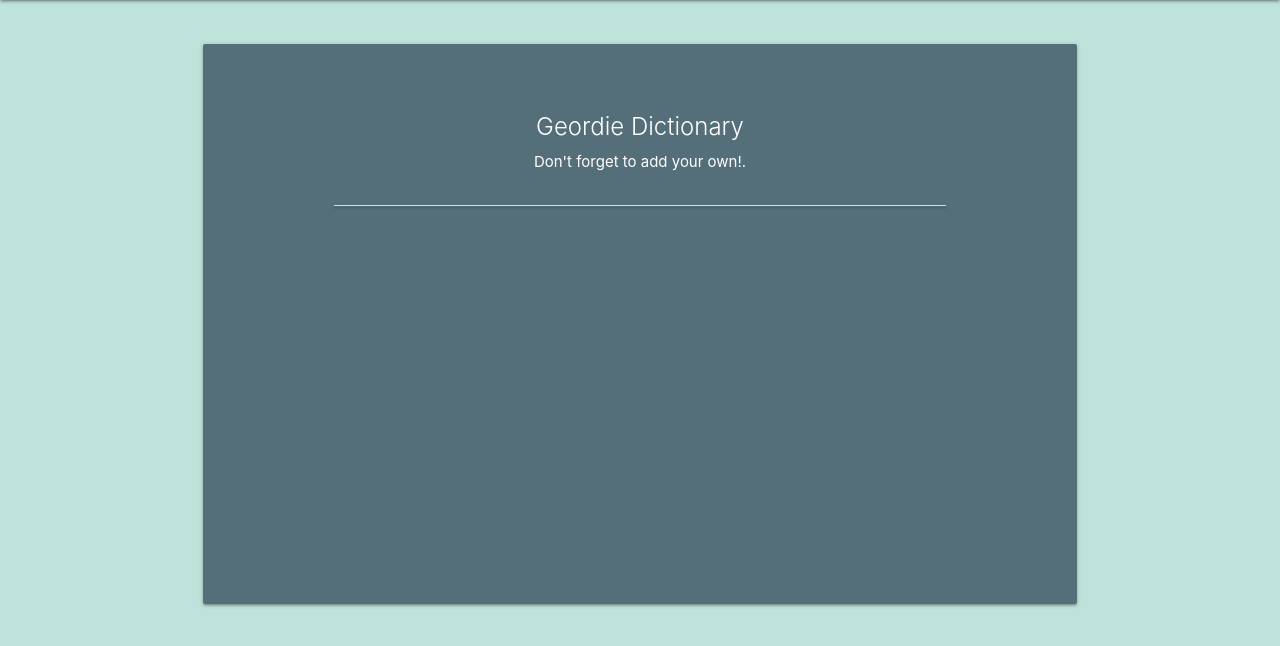
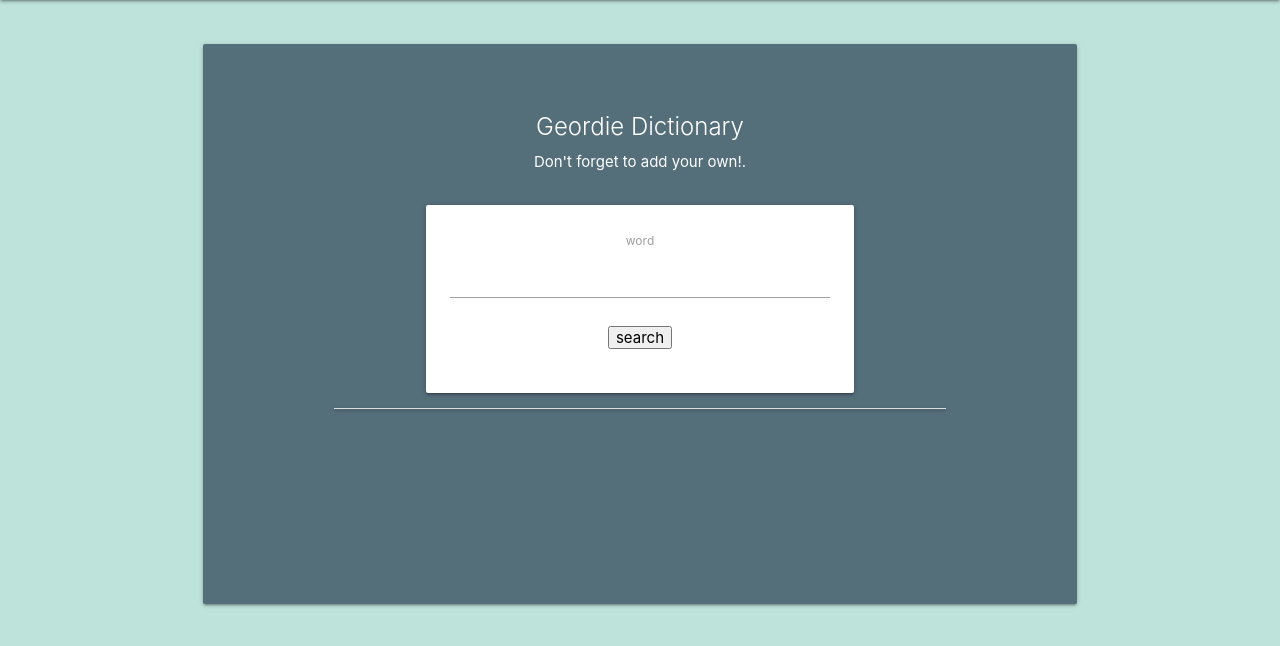
Before and after one commit to Birrellc/Navigating-Newcastle, a Flask app: page /dictionary in a window 1280 px wide. Shown: the part 64-710 px from the top of the page. Run offline with Flask 2, Linux system fonts and the light colour scheme; data that the repository does not hold is empty; some libraries are stand-ins or nearby versions.

Commit message:
Feat: added search form to dictionary page

```diff
--- a/app.py
+++ b/app.py
@@ -5,9 +5,7 @@ from werkzeug.security import generate_password_hash, check_password_hash
 from flask import (
     Flask, flash, render_template,
     redirect, request, session, url_for)
-from forms import RegistrationForm, LoginForm, DictionaryForm, UpdateWordForm
-from wtforms import StringField, PasswordField, SubmitField
-from wtforms.validators import DataRequired, Length, Email
+from forms import RegistrationForm, LoginForm, DictionaryForm, UpdateWordForm, SearchForm
 
 if os.path.exists("env.py"):
     import env
@@ -82,8 +80,9 @@ def signup():
 
 @app.route("/dictionary")
 def dictionary():
+    form = SearchForm()
     dictionary = list(mongo.db.dictionary.find())
-    return render_template("dictionary.html", dictionary=dictionary)
+    return render_template("dictionary.html", dictionary=dictionary, form=form)
 
 
 @app.route("/profile/<username>", methods=["GET", "POST"])
@@ -160,11 +159,13 @@ def contact():
     return render_template('contact.html')
 
 
-@ app.route("/search")
+@ app.route("/search", methods=["GET", "POST"])
 def search():
-    query = form.word.data
-    words = list(mongo.db.tasks.find({"$text": {"$search": query}}))
-    return render_template("tasks.html", words=words)
+    form = SearchForm()
+    if request.method == "POST":
+        query = form.word.data
+        words = list(mongo.db.dictionary.find({"$text": {"$search": query}}))
+        return render_template("dictionary.html", words=words, form=form, query=query)
 
 
 if __name__ == "__main__":
--- a/forms.py
+++ b/forms.py
@@ -33,3 +33,8 @@ class UpdateWordForm(FlaskForm):
     definition = StringField('Definition', validators=[DataRequired()])
     example = StringField('Example', validators=[DataRequired()])
     submit = SubmitField('Update Word')
+
+
+class SearchForm(FlaskForm):
+    word = StringField('word')
+    submit = SubmitField('search')
--- a/templates/dictionary.html
+++ b/templates/dictionary.html
@@ -5,6 +5,17 @@
   <p>Don't forget to add your own!.</p>
 </div>
 <div class="container">
+  <div class="container center-align">
+    <form class="card-panel" action="{{ url_for('search') }}" method="POST">
+      {{ form.hidden_tag() }}
+      <div class="row">
+        <div class="form-group col s12">
+          {{ form.word.label }} {{ form.word }}
+        </div>
+      </div>
+      <div class="row">{{ form.submit }}</div>
+    </form>
+  </div>
   <ul class="collapsible">
     {% for word in dictionary %}
     <li>
```
Also changed, not shown: templates/add_word.html (+3 -5 lines).
